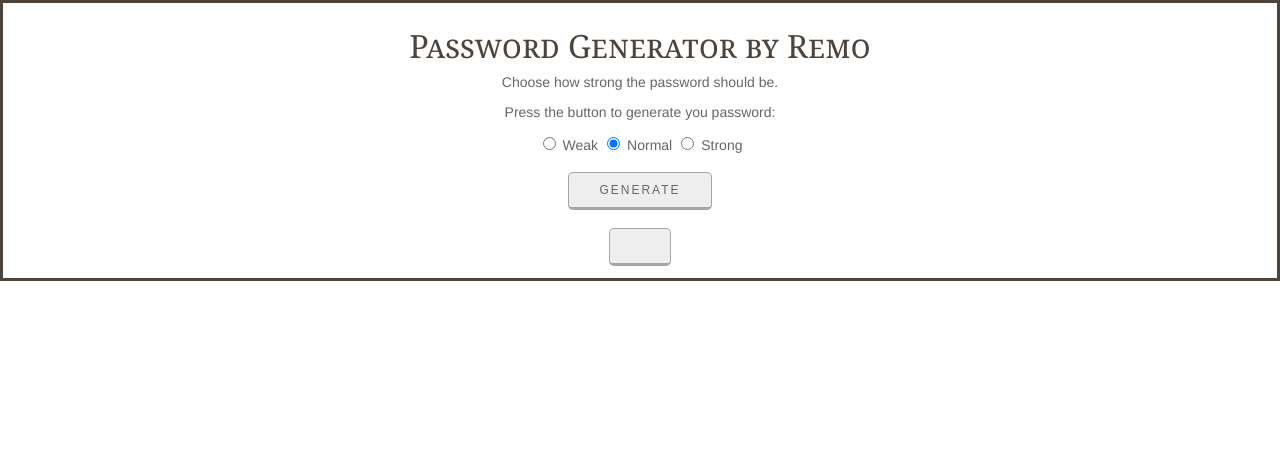
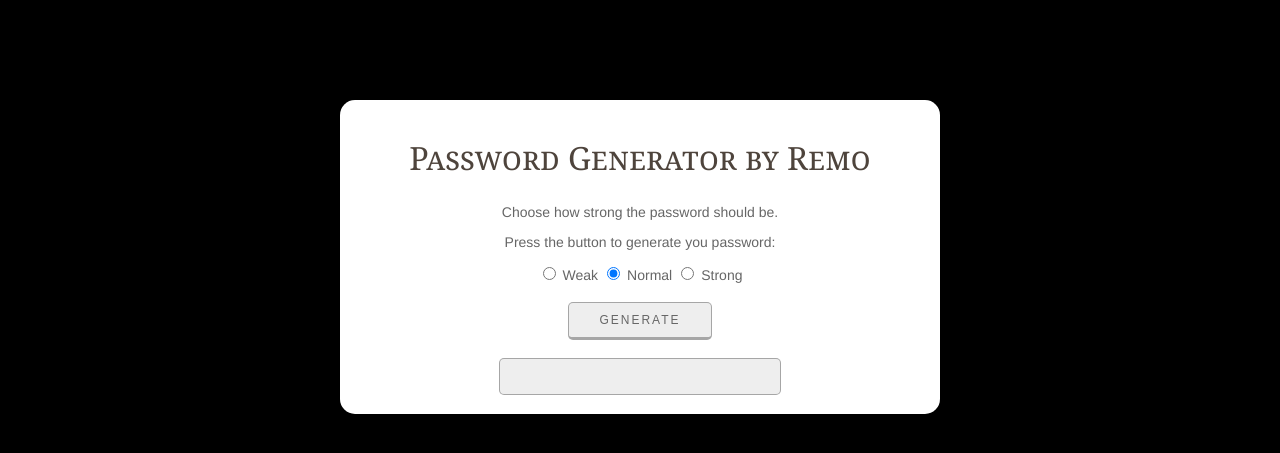
Before and after one commit to RemoCharles/randomPasswordApp, a Flask app: page / in a window 1280 px wide. Shown: the top 453 px of the page. Run offline with Flask 2, Linux system fonts and the light colour scheme.

Commit message:
Style changes and html

```diff
--- a/static/css/main.css
+++ b/static/css/main.css
@@ -1,6 +1,21 @@
 html {
-	border-style: solid;
-	border-color: #4E443C;
+	background-color: black;
+	margin: 0;
+	padding: 0;
+}
+body {
+	margin: 0;
+	padding: 0;
+}
+.content {
+	width: 600px;
+	padding-top: 15px;
+	padding-bottom: 15px;
+	margin-top: 100px;
+	margin-right: auto;
+	margin-left: auto;
+	border-radius: 15px;
+	background-color: white;
 }
 .result {
 	display: inline-block;
@@ -8,12 +23,12 @@ html {
 	background-color: #eee;
 	letter-spacing: 2px;
 	font-size: 12px;
-	padding: 10px 30px;
+	width: 280px;
+	height: 35px;
 	border-radius: 5px;
 	-moz-border-radius: 5px;
 	-webkit-border-radius: 5px;
 	border: 1px solid rgba(0,0,0,0.3);
-	border-bottom-width: 3px;
 }
 .button {
 	display: inline-block;
--- a/templates/index.html
+++ b/templates/index.html
@@ -1,14 +1,15 @@
 {% extends 'base.html' %}
 
 {% block head %}
-<h1 style="text-align: center;">Password Generator by Remo</h1>
+
 {% endblock %}
 
 {% block body %}
 <div style="text-align: center;" class="content">
+    <h1>Password Generator by Remo</h1>
+    <br>
     <p>Choose how strong the password should be.</p>
     <p>Press the button to generate you password:</p>
-        <div style="text-align: center;" class="liquid">
     <form method="POST" action="/generate">
         <input class="container" type="radio" name="password" value="password1">
         <label class="checkbox" for="password1">Weak</label>
@@ -19,9 +20,8 @@
         <br>
         <input name="generateBtn" type="submit" value="Generate" class="button">
         </form>
-        </div>
         <br>
-        <div style="text-align: center;" class="result">
+        <div class="result">
             <p>{{password1}} {{password2}} {{password3}}</p>
         </div>
 </div>
```
Lines whose indentation alone changed are shown as unchanged.
